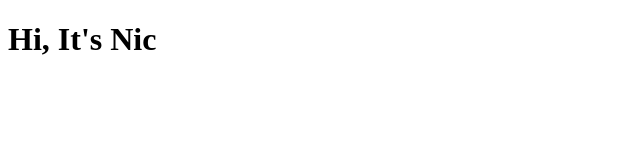
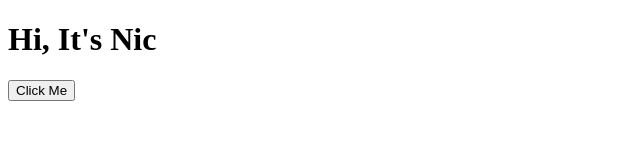
Before and after one commit to Nx-Makomva/my-test-repo, a plain HTML site: page index.html in a window 1280 px wide. Shown: the whole page, without its empty margins (0-640 px from the left). Drawn offline with Linux system fonts and the light colour scheme.

Commit message:
added button

```diff
--- a/index.html
+++ b/index.html
@@ -8,5 +8,6 @@
 </head>
 <body>
   <h1>Hi, It's Nic</h1>
+  <nav><button>Click Me</button></div></nav>
 </body>
 </html>
```
